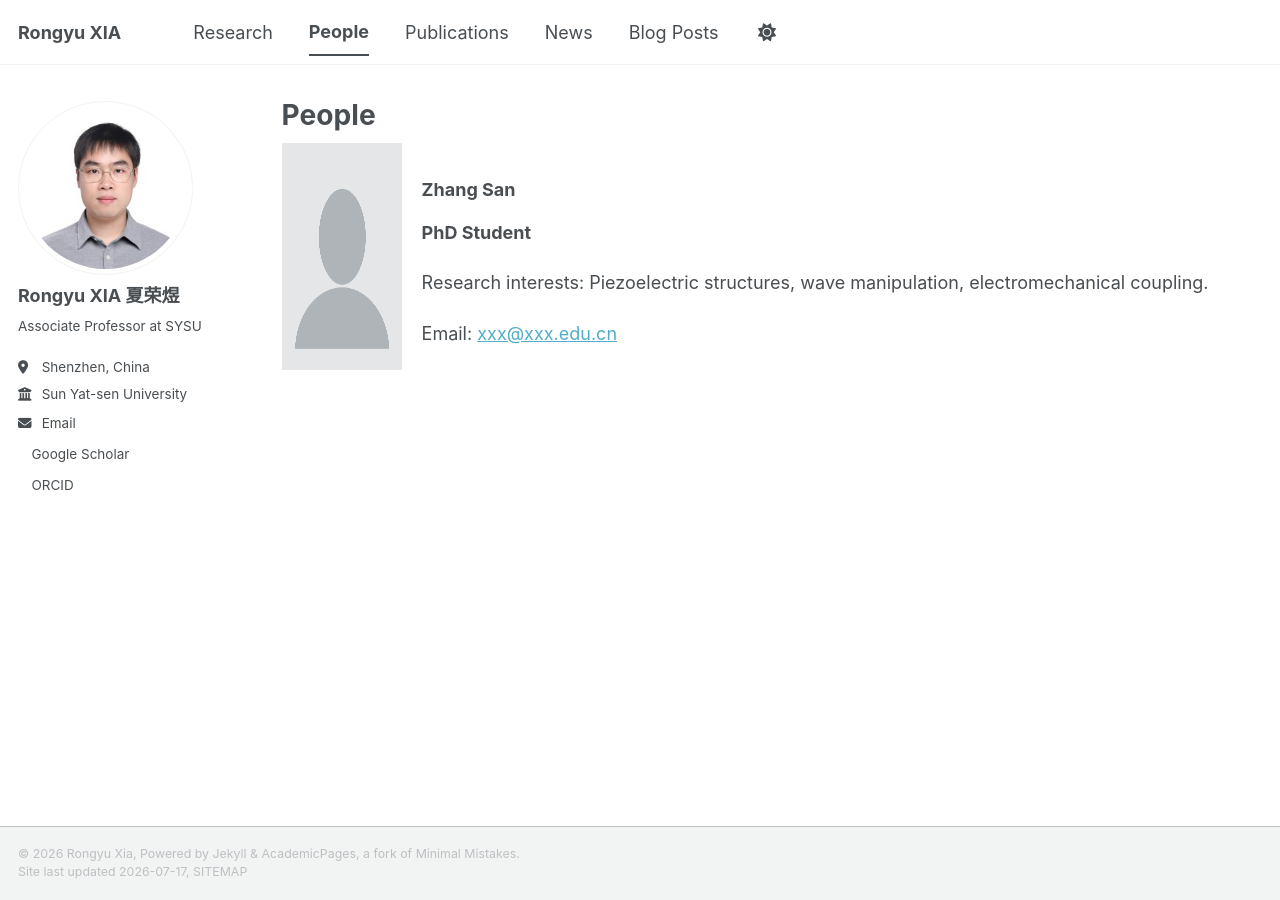
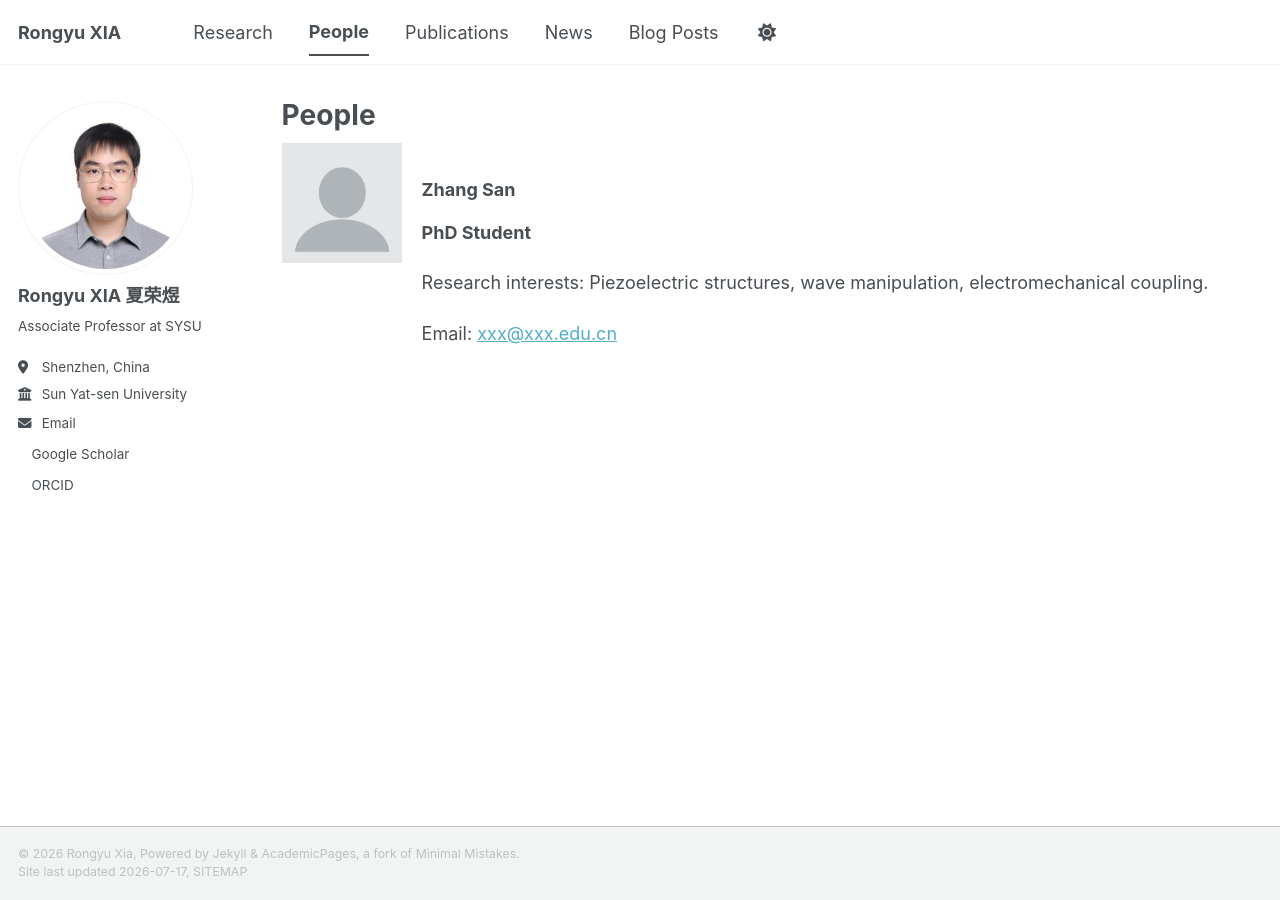
Before and after one commit to RongyuXia/rongyuxia.github.io, a Jekyll site: the page built from _pages/people.html, in a window 1280 px wide. Built offline with Jekyll 4.4.1, drawn with Linux system fonts in a browser that asks for light colours; a style sheet for code colours, icons or effects is not loaded.

Commit message:
Update people.html

```diff
--- a/_pages/people.html
+++ b/_pages/people.html
@@ -16,10 +16,10 @@ author_profile: true
 
 <div style="display:flex; margin-bottom:25px;">
 
-<img src="/images/student1.png"
+<img src="/images/student1.jpg"
      style="
      width:120px;
-     height:auto;
+     height:120px;
      margin-right:20px;
      ">
 
```
